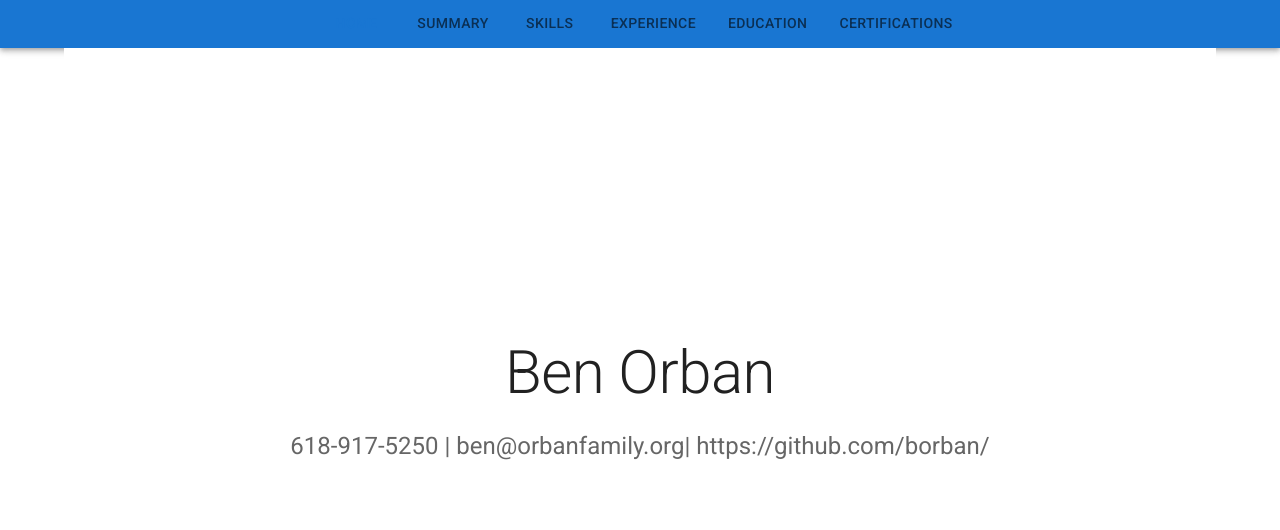
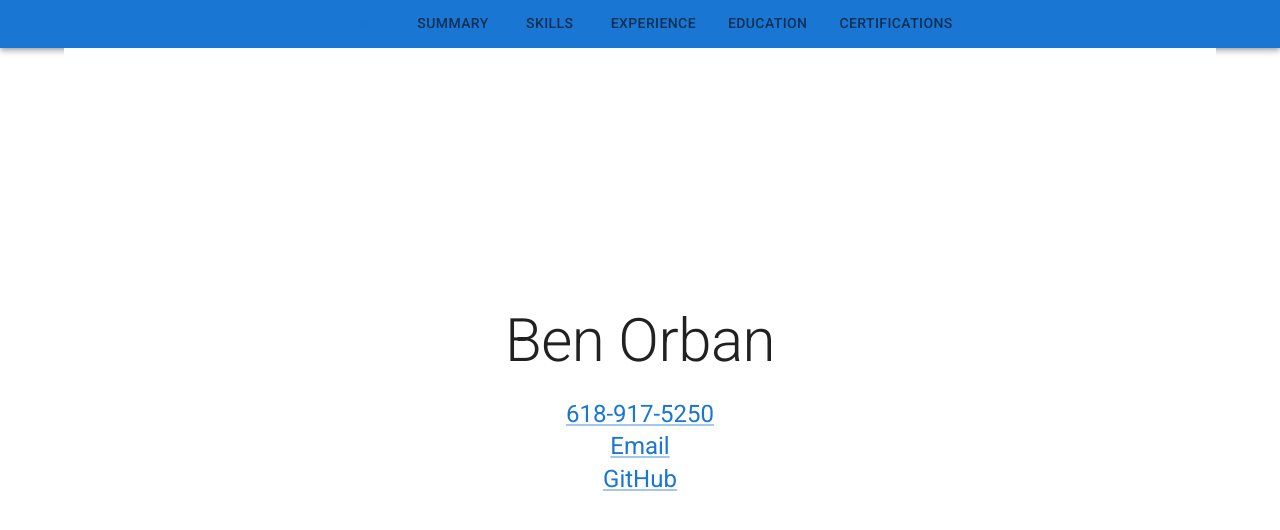
Before and after one commit to borban/orbansolutions, a React (Create React App) app: page / in a window 1280 px wide. Shown: the top 530 px of the page. Built offline with nearby package versions, Linux system fonts and the light colour scheme.

Commit message:
Changed home links

```diff
--- a/src/components/Home.js
+++ b/src/components/Home.js
@@ -4,6 +4,7 @@ import Box from "@mui/material/Box";
 import Typography from "@mui/material/Typography";
 import Container from "@mui/material/Container";
 import { createTheme, ThemeProvider } from "@mui/material/styles";
+import Link from "@mui/material/Link";
 
 // TODO remove, this demo shouldn't need to reset the theme.
 const defaultTheme = createTheme();
@@ -40,7 +41,12 @@ export default function Home() {
               color="text.secondary"
               paragraph
             >
-              618-917-5250 | ben@orbanfamily.org| https://github.com/borban/
+
+              <Link href="tel:+16189175250">618-917-5250</Link>
+              <br/>
+              <Link href="mailto:ben@orbanfamily.org?subject=Concerning your qualifications">Email</Link>
+              <br/>
+              <Link href="https://github.com/borban/" target="new">GitHub</Link>
             </Typography>
           </Container>
         </Box>
```
